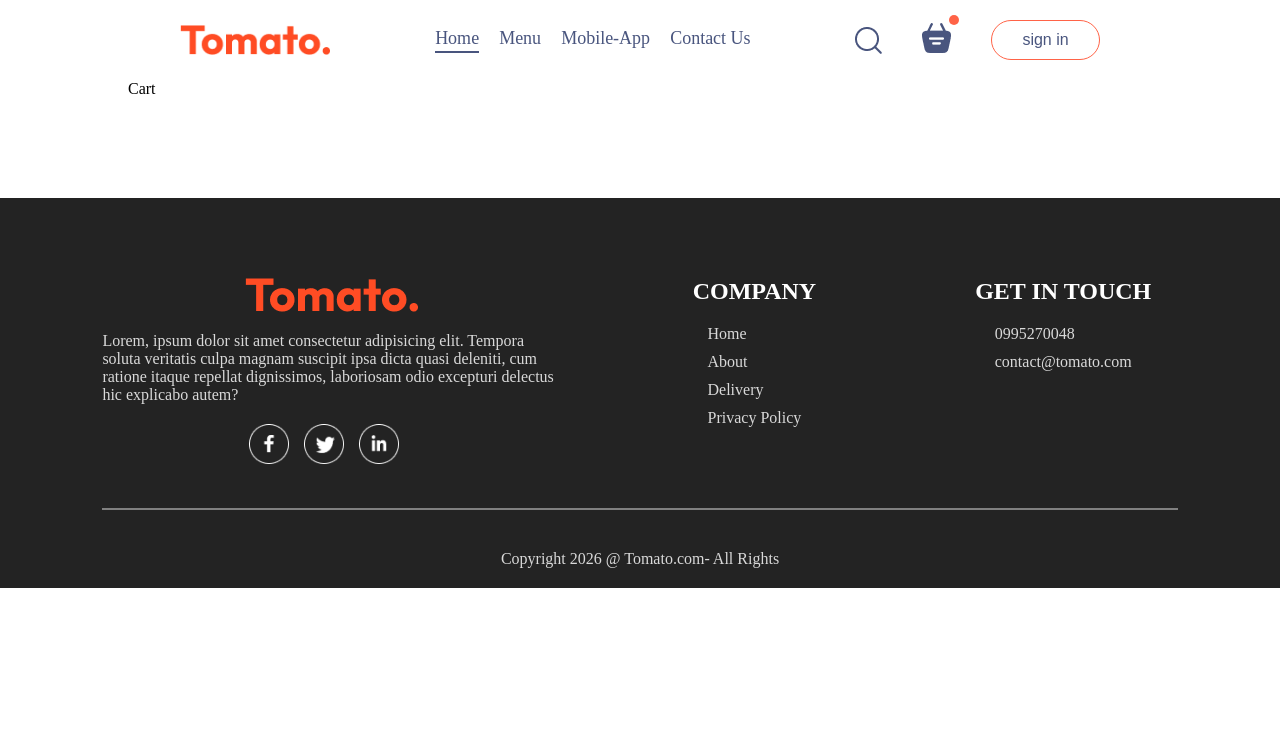
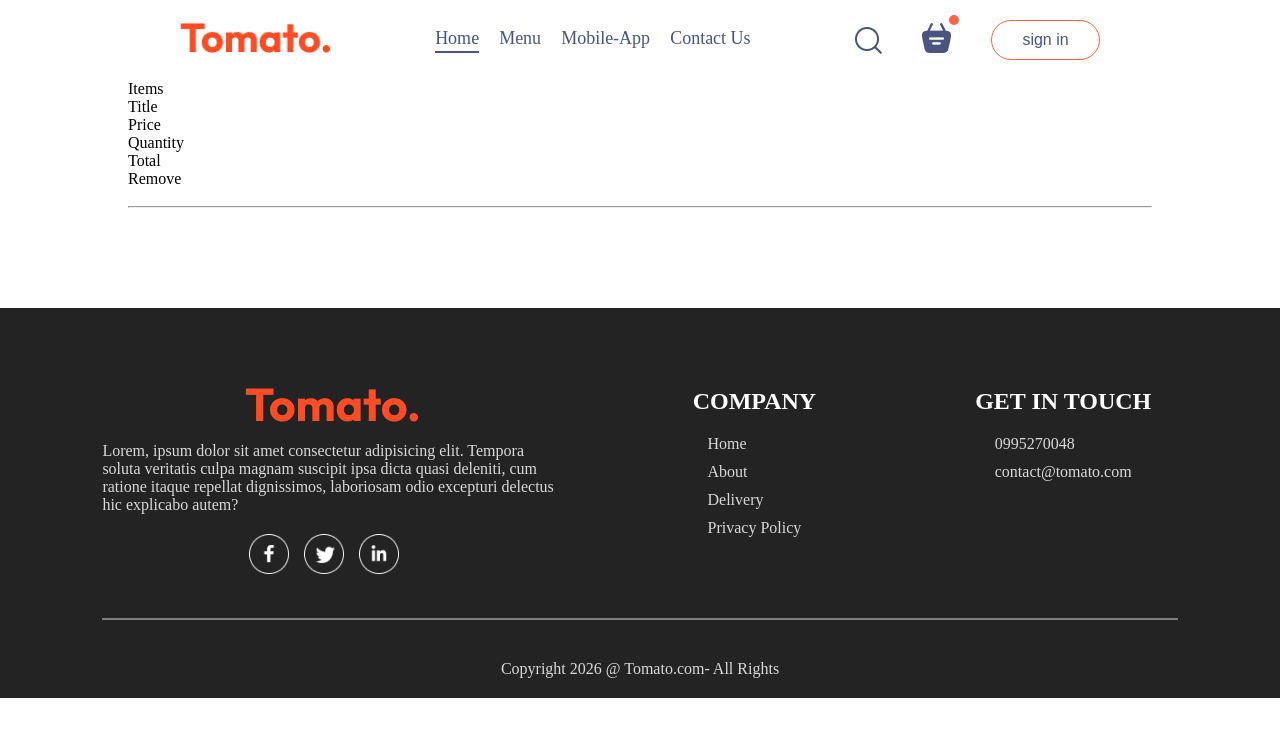
Before and after one commit to Alene-Ayenew/DliveryApp, a React (Vite) app in the folder frontend/: page /cart in a window 1280 px wide. Shown: the top 736 px of the page. Built offline with nearby package versions, Linux system fonts and the light colour scheme.

Commit message:
implementing cart page

```diff
--- a/frontend/src/Components/Navbar/Navbar.jsx
+++ b/frontend/src/Components/Navbar/Navbar.jsx
@@ -6,7 +6,8 @@
  const [menu,setMenu]=useState("home");
   return (
     <div className='navbar'>
-        <img src={assets.logo} alt="" className='logo' />
+      <Link to="/"> <img src={assets.logo} alt="" className='logo' /></Link>
+
         <ul className="navbar-menu">
           <Link to="/" onClick={()=>setMenu("home")} className={menu==="home"?"active":""}>Home</Link>
           <a href='#explore-menu' onClick={()=>setMenu("menu")} className={menu==="menu"?"active":""}>Menu</a>
@@ -16,7 +17,8 @@
          <div className="navbar-right">
           <img src={assets.search_icon} alt="" />
           <div className="navbar-search-icon">
-             <img src={assets.basket_icon} alt="" />
+            <Link to={"/cart"}><img src={assets.basket_icon} alt="" /></Link>
+
              <div className="dot"></div>
           </div>
           <button onClick={()=>setShowLogin(true)}>sign in</button>
--- a/frontend/src/Pages/Cart/Cart.jsx
+++ b/frontend/src/Pages/Cart/Cart.jsx
@@ -1,8 +1,39 @@
-import React from 'react'
+import React, { useContext } from 'react'
 import "./Cart.css"
+import { StoreContext } from '../../context/storeContext'
 function Cart() {
+  const {cartItems,removeFromCart,food_list}=useContext(StoreContext);
   return (
-    <div>Cart</div>
+    <div className='cart'>
+      <div className="cart-items">
+        <div className="cart-items-title">
+          <p>Items</p>
+          <p>Title</p>
+          <p>Price</p>
+          <p>Quantity</p>
+          <p>Total</p>
+          <p>Remove</p>
+        </div>
+        <br />
+        <hr />
+        {food_list.map((item,index)=>{
+          if(cartItems[item._id]>0){
+            return(
+              <div className="cart-items-title cart-items-item">
+                <img src={item.image} alt="" />
+                <p>{item.name}</p>
+                <p>{item.price}</p>
+                <p>{cartItems[item._id]}</p>
+                <p>{item.price*cartItems[item._id]}</p>
+                <p>X</p>
+              </div>
+            )
+          }
+        })}
+      </div>
+
+
+    </div>
   )
 }
 
```
